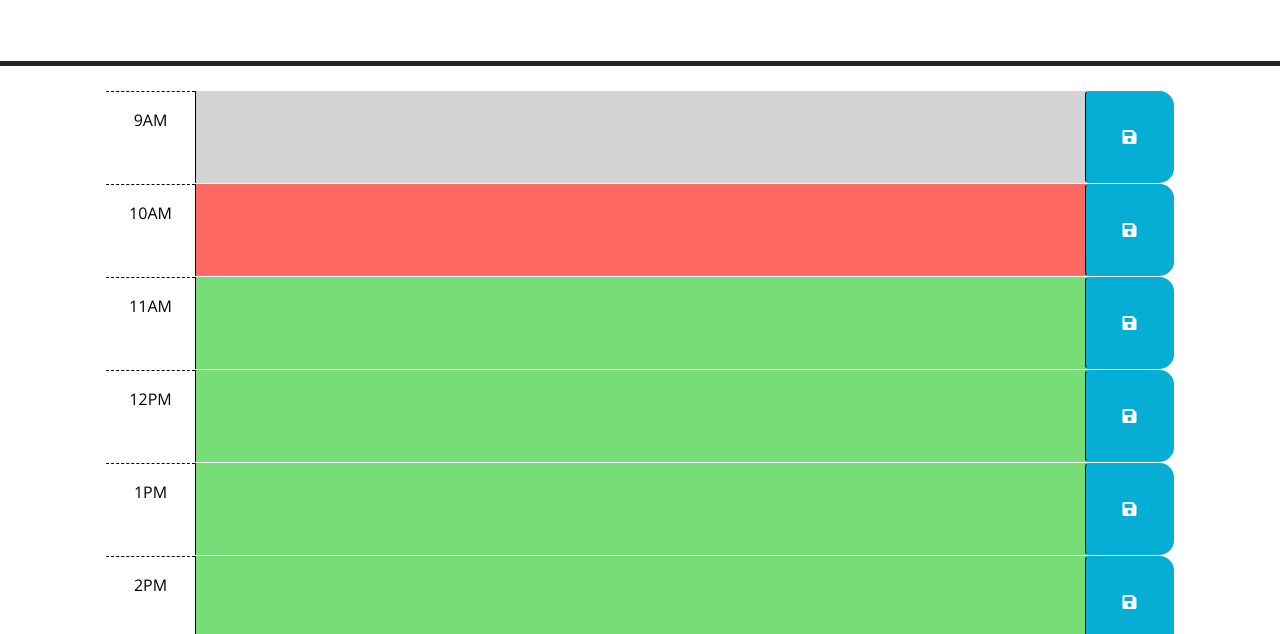
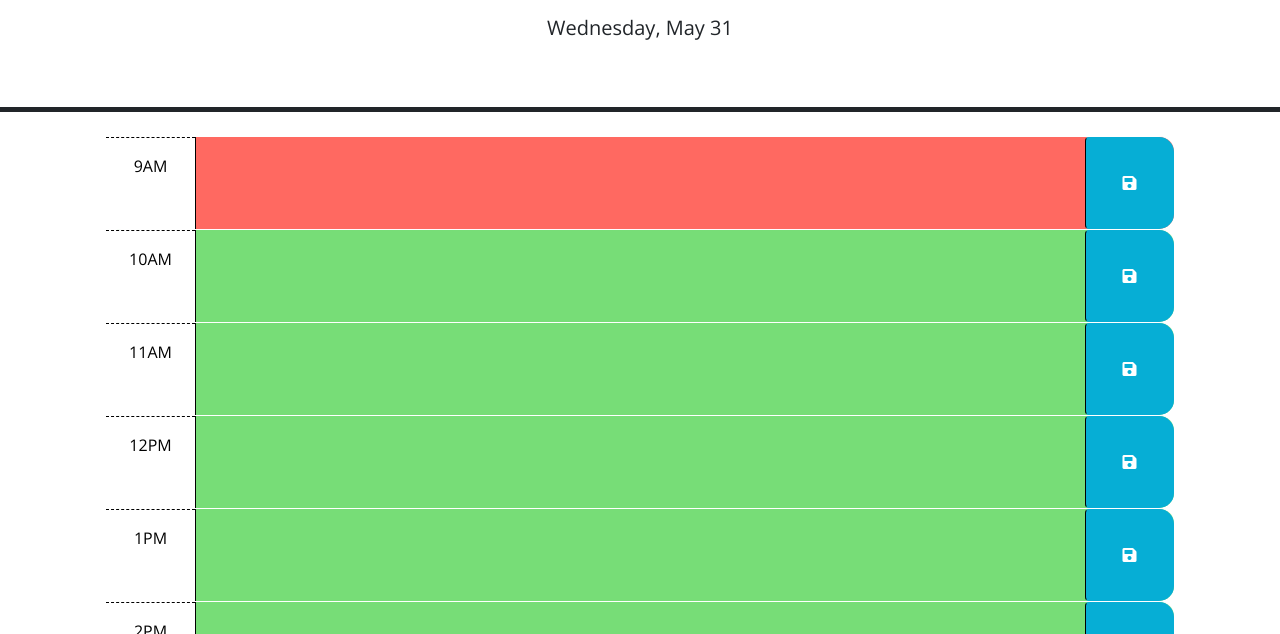
Before and after one commit to Maxwell-Leu/Work-Day-Scheduler, a plain HTML site: page index.html in a window 1280 px wide. Shown: the part 166-800 px from the top of the page. Drawn offline with nearby package versions, Linux system fonts and the light colour scheme.

Commit message:
Added a date that will update
Number still missing ordinal

```diff
--- a/assets/js/script.js
+++ b/assets/js/script.js
@@ -20,4 +20,6 @@ $(function () {
   // attribute of each time-block be used to do this?
   //
   // TODO: Add code to display the current date in the header of the page.
+  var date = dayjs().format('dddd, MMMM D');
+  $('#currentDay').text(date);
 });
--- a/index.html
+++ b/index.html
@@ -39,8 +39,8 @@
         code is implemented.
         -->
 
-      <!-- Example of a past time block. The "past" class adds a gray background color. -->
-      <div id="hour-9" class="row time-block past">
+
+      <div id="hour-9" class="row time-block present">
         <div class="col-2 col-md-1 hour text-center py-3">9AM</div>
         <textarea class="col-8 col-md-10 description" rows="3"> </textarea>
         <button class="btn saveBtn col-2 col-md-1" aria-label="save">
@@ -48,8 +48,7 @@
         </button>
       </div>
 
-      <!-- Example of a a present time block. The "present" class adds a red background color. -->
-      <div id="hour-10" class="row time-block present">
+      <div id="hour-10" class="row time-block future">
         <div class="col-2 col-md-1 hour text-center py-3">10AM</div>
         <textarea class="col-8 col-md-10 description" rows="3"> </textarea>
         <button class="btn saveBtn col-2 col-md-1" aria-label="save">
@@ -57,7 +56,6 @@
         </button>
       </div>
 
-      <!-- Example of a future time block. The "future" class adds a green background color. -->
       <div id="hour-11" class="row time-block future">
         <div class="col-2 col-md-1 hour text-center py-3">11AM</div>
         <textarea class="col-8 col-md-10 description" rows="3"> </textarea>
@@ -113,6 +111,7 @@
           <i class="fas fa-save" aria-hidden="true"></i>
         </button>
       </div>
+    </div>
 
     <script src="https://code.jquery.com/jquery-3.4.1.min.js"></script>
     <script
```
